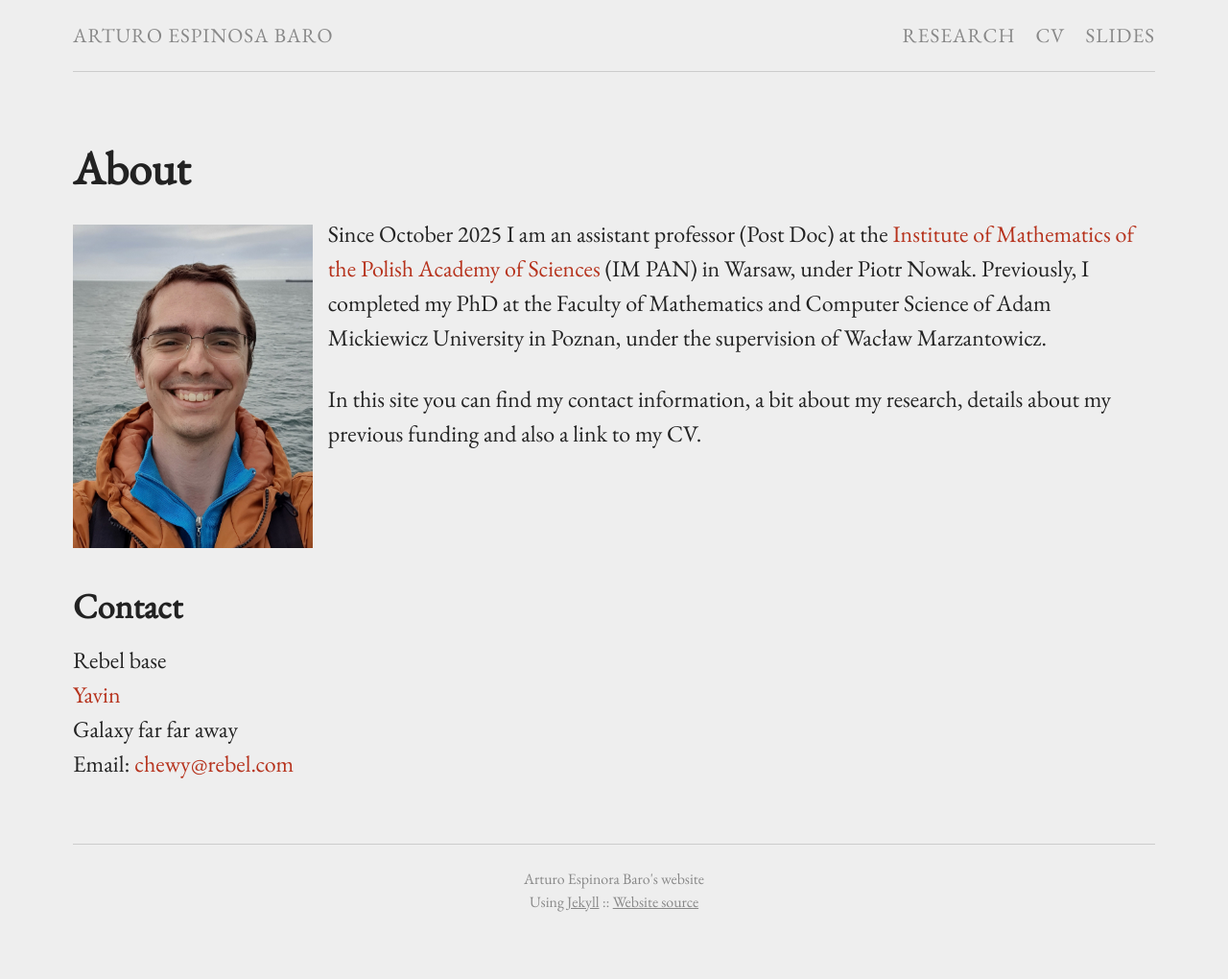
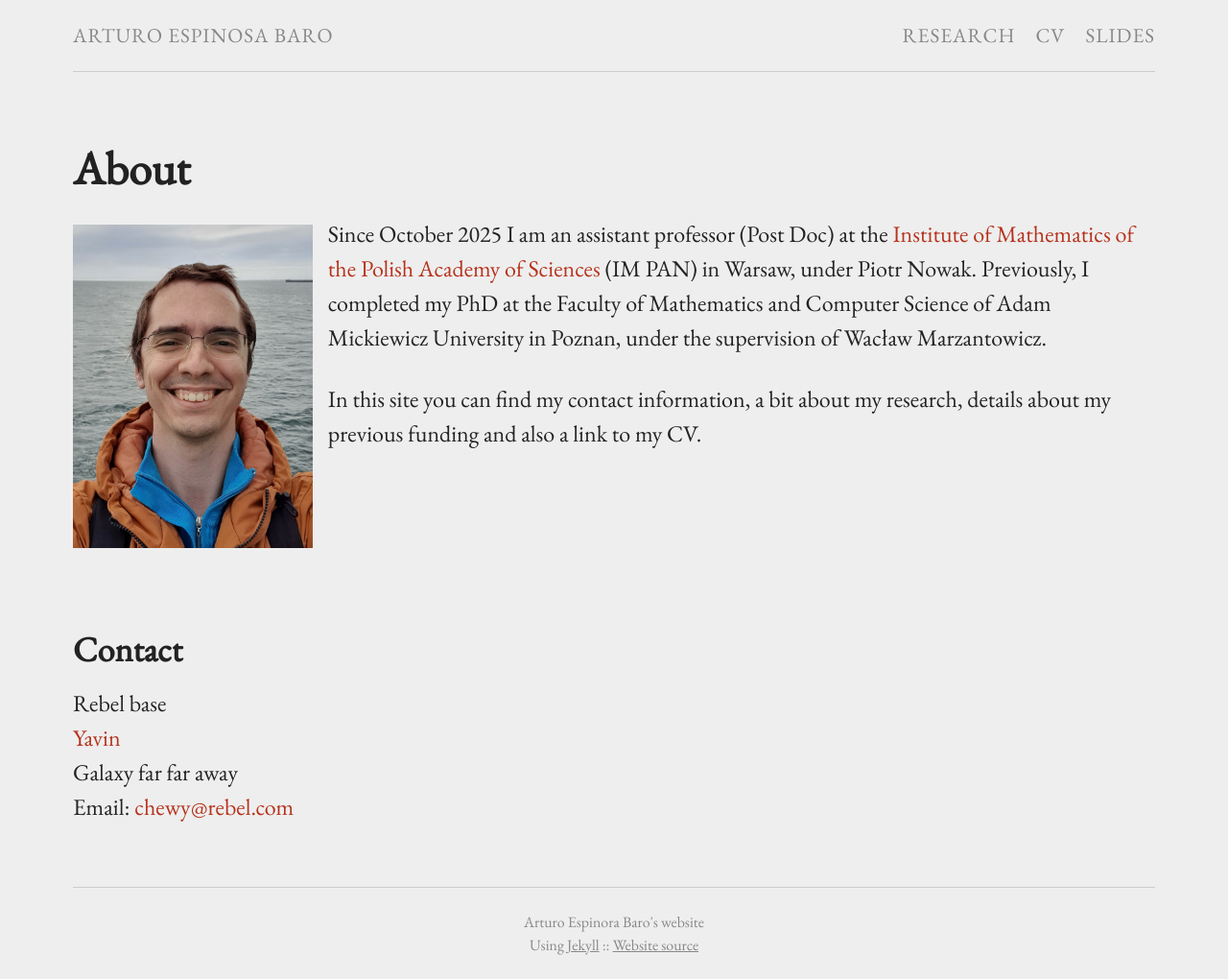
Before and after one commit to ArturoEspinosaBaro/arturoespinosabaro.github.io, a Jekyll site: the page built from index.md, in a window 1280 px wide. Shown: the whole page at 96% size. Built offline with Jekyll 4.4.1, drawn with Linux system fonts in a browser that asks for light colours; before the commit the page ends 975 px from its top, so only the background shows below that.

Commit message:
pruebacss

```diff
--- a/css/main.scss
+++ b/css/main.scss
@@ -54,5 +54,5 @@ $desktop:          50em;
 ;
 
 #contact {
-    margin-top: 15dvh;
+    margin-top: 20dvh;
 }
```
